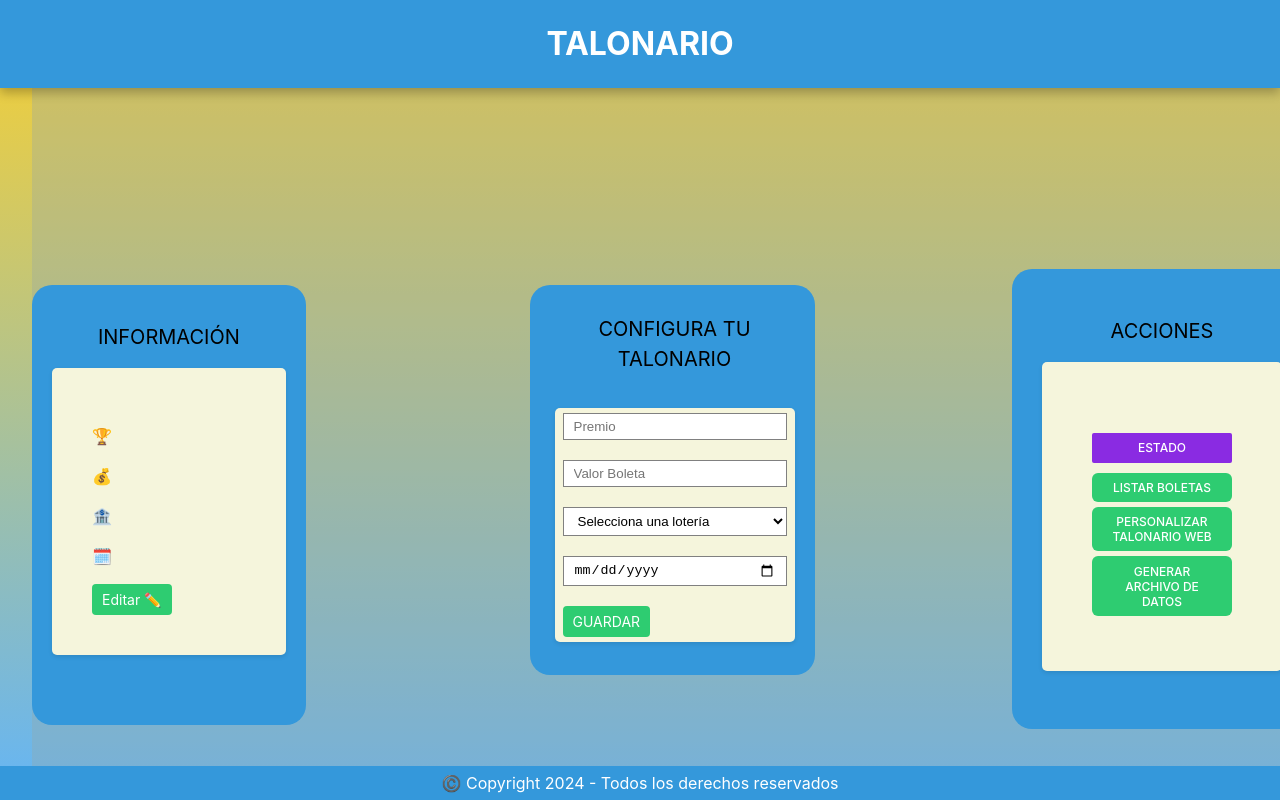
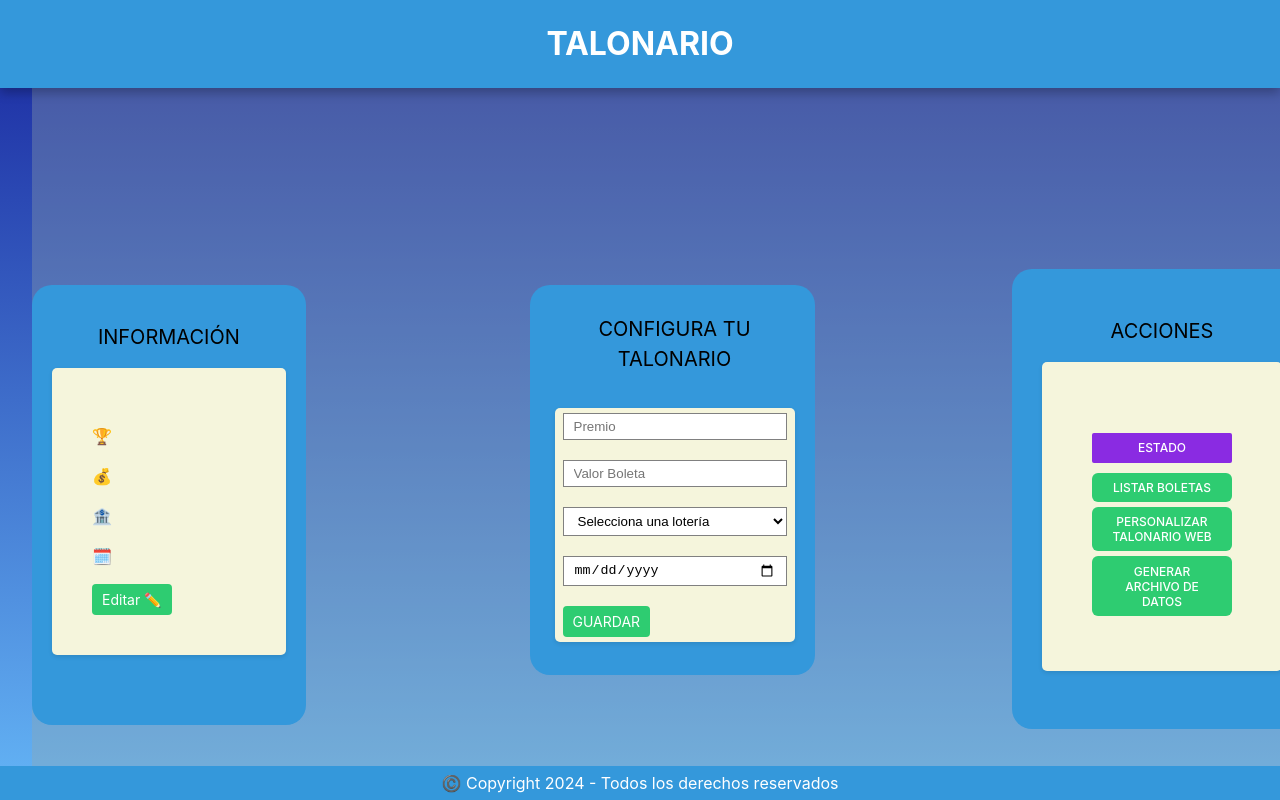
Before and after one commit to miguerlfr/Talonario, a Vue app: page / in a window 1280 px wide. Shown: the top 800 px of the page. Built offline with nearby package versions, Linux system fonts and the light colour scheme.

Commit message:
Update style.css

```diff
--- a/src/style.css
+++ b/src/style.css
@@ -5,7 +5,7 @@
 
   color-scheme: light dark;
   color: rgba(255, 255, 255, 0.87);
-  background: linear-gradient(to bottom, #fad02e, #64b5f6);
+  background: linear-gradient(to bottom, #18259e, #64b5f6);
 
   font-synthesis: none;
   text-rendering: optimizeLegibility;
```
